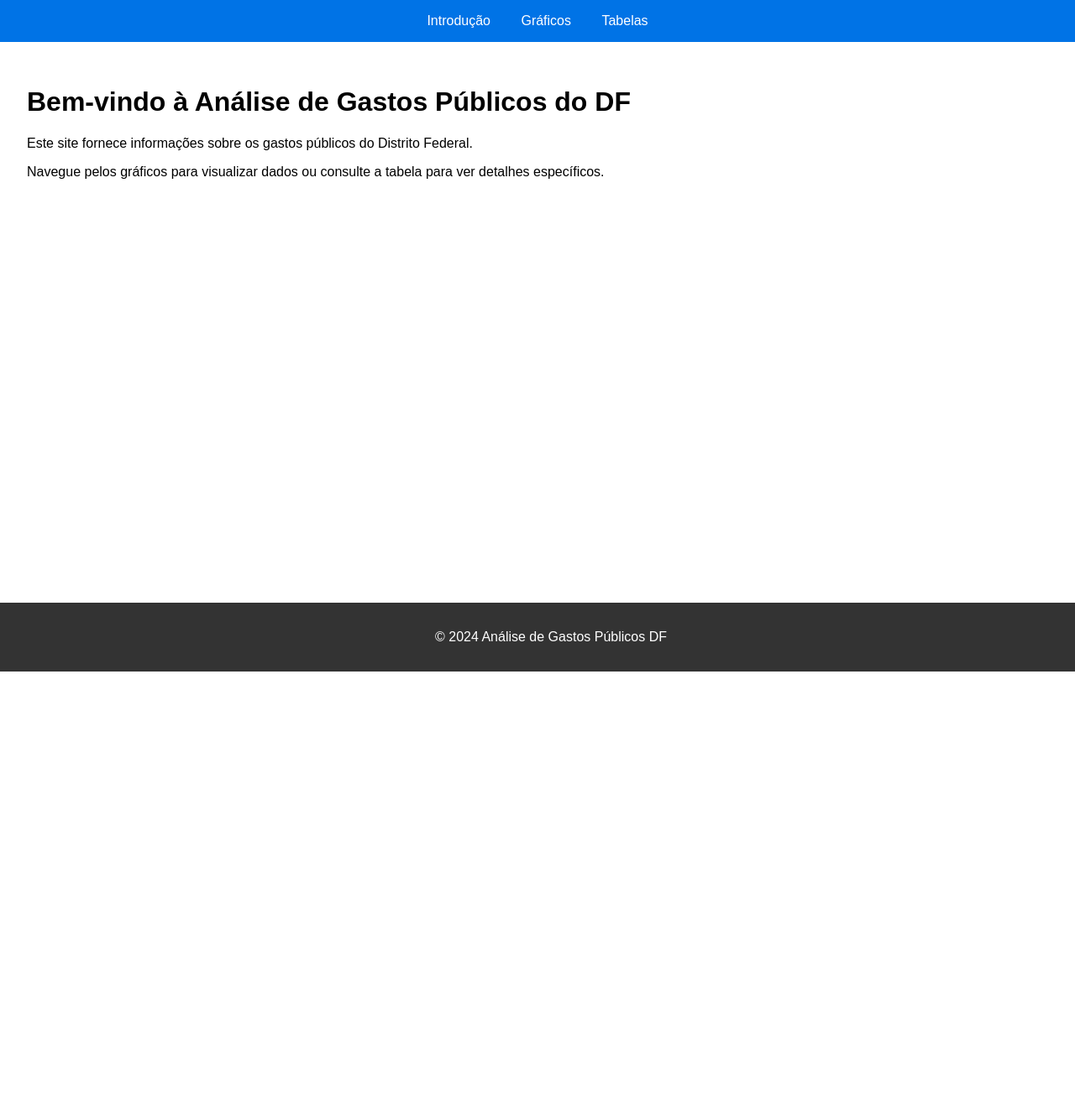
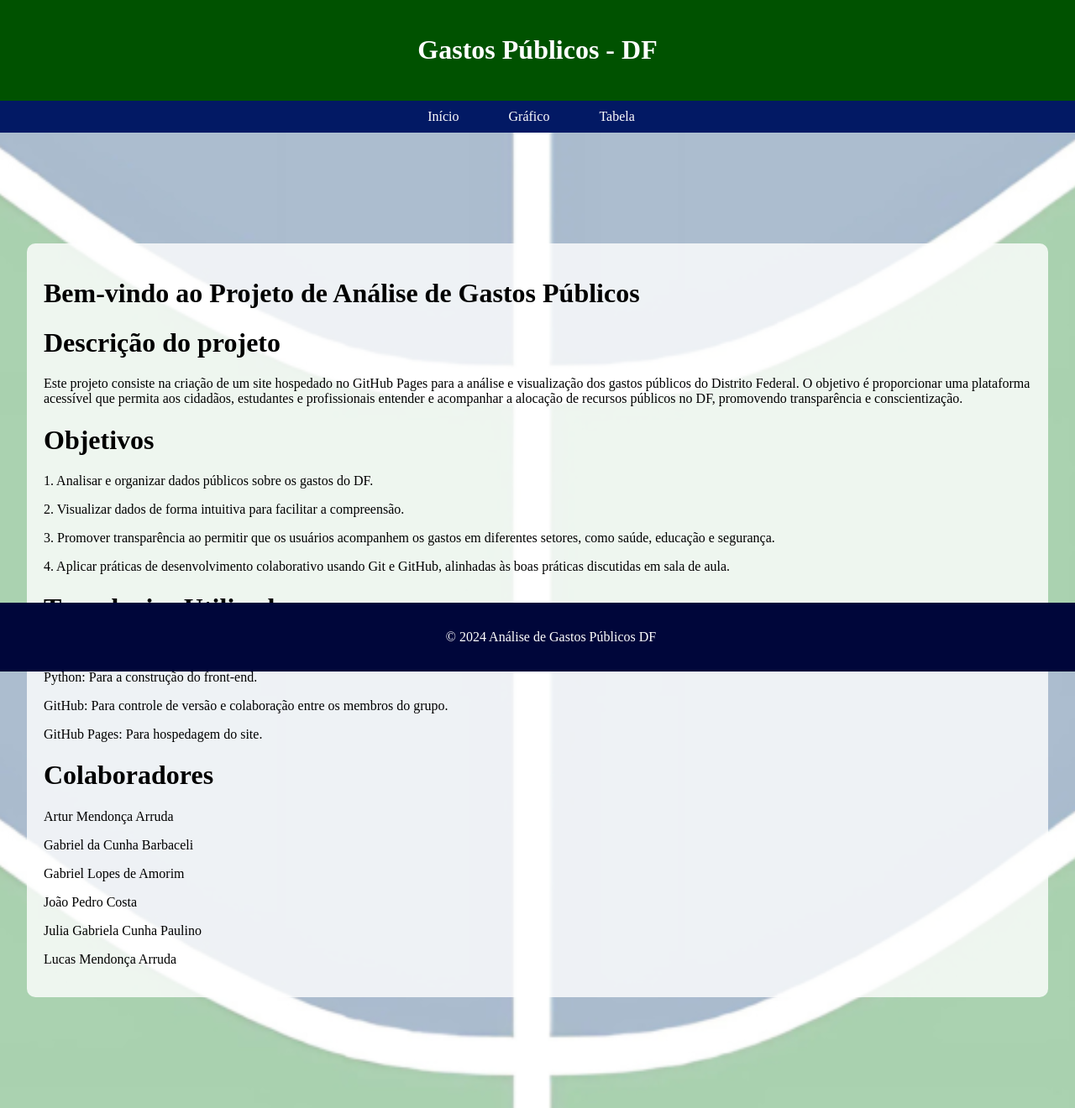
Before and after one commit to unb-mds/Squad13, a Flask app: page / in a window 1280 px wide. Shown: the whole page at 84% size. Before the commit the page ends 800 px from the top, so only its background shows below. Run offline with Flask 2, Linux system fonts and the light colour scheme.

Commit message:
Atualização do Front

```diff
--- /dev/null
+++ b/codigo/project/static/css/style.css
@@ -0,0 +1,90 @@
+body {
+    font-family: Arial, sans-serif;
+    margin: 0;
+    padding: 0;
+}
+
+header {
+    background-color: #005200;
+    color: white;
+    font-family: "Times New Roman", serif;
+    padding: 20px;
+    text-align: center;
+}
+
+nav {
+    background-color: #021964;
+    padding: 10px;
+}
+
+nav ul {
+    list-style-type: none;
+    margin: 0;
+    padding: 0;
+    overflow: hidden;
+    text-align: center;
+}
+nav ul li {
+    display: inline-block;
+    margin-right: 15px;
+}
+nav ul li a {
+    color: white;
+    text-decoration: none;
+    font-family: "Times New Roman", serif;
+    padding: 10px 20px;
+}
+nav ul li a:hover {
+    background-color: #323285;
+    border-radius: 5px;
+}
+
+main {
+    padding: 2rem;
+}
+
+table {
+    width: 100%;
+    border-collapse: collapse;
+    margin-top: 1rem;
+}
+
+table, th, td {
+    border: 1px solid #ddd;
+    padding: 0.5rem;
+}
+
+th {
+    background-color: #191970;
+    color: white;
+}
+
+footer {
+    background-color: #00063a;
+    color: white;
+    text-align: center;
+    padding: 1rem;
+    position: fixed;
+    bottom: 0;
+    width: 100%;
+}
+
+body.index-page {
+    background-image: url('/static/images/fundo.jpg'); /* Caminho para a imagem */
+    background-repeat: no-repeat; /* Evita repetição da imagem */
+    background-size: cover;        /* Faz com que a imagem cubra toda a tela */
+    background-attachment: fixed; /* Faz o fundo permanecer fixo ao rolar a página */
+    background-position: center;  /* Centraliza a imagem */
+    color: black;                 /* Torna o texto legível (opcional) */
+    font-family: "Times New Roman", serif;
+}
+
+.content {
+    background-color: rgba(255, 255, 255, 0.8); /* Fundo branco translúcido */
+    padding: 20px;
+    border-radius: 10px;                  /* Arredonda as bordas */
+    max-width: 1200px;                     /* Limita a largura do conteúdo */
+    margin: 100px auto;                   /* Centraliza o conteúdo na página */
+    text-align: left;                   /* Centraliza o texto */
+    color: black;                         /* Texto preto */
+}
--- a/codigo/project/static/style.css
+++ /dev/null
@@ -1,48 +0,0 @@
-body {
-    font-family: Arial, sans-serif;
-    margin: 0;
-    padding: 0;
-}
-
-header {
-    background-color: #0073e6;
-    padding: 1rem;
-    color: white;
-    text-align: center;
-}
-
-header nav a {
-    color: white;
-    margin: 0 1rem;
-    text-decoration: none;
-}
-
-main {
-    padding: 2rem;
-}
-
-table {
-    width: 100%;
-    border-collapse: collapse;
-    margin-top: 1rem;
-}
-
-table, th, td {
-    border: 1px solid #ddd;
-    padding: 0.5rem;
-}
-
-th {
-    background-color: #0073e6;
-    color: white;
-}
-
-footer {
-    background-color: #333;
-    color: white;
-    text-align: center;
-    padding: 1rem;
-    position: fixed;
-    bottom: 0;
-    width: 100%;
-}
--- a/codigo/project/templates/base.html
+++ b/codigo/project/templates/base.html
@@ -4,15 +4,21 @@
     <meta charset="UTF-8">
     <meta name="viewport" content="width=device-width, initial-scale=1.0">
     <title>Gastos Públicos DF</title>
-    <link rel="stylesheet" href="{{ url_for('static', filename='style.css') }}">
+    <link rel="stylesheet" href="{{ url_for('static', filename='css/style.css') }}">
+    <link rel="icon" type="image/png" sizes="32x32" href="filename=image/favicon-32x32.png">
 </head>
 <body>
     <header>
-        <nav>
-            <a href="/">Introdução</a>
-            <a href="/charts">Gráficos</a>
-            <a href="/tables">Tabelas</a>
-        </nav>
+        <h1>Gastos Públicos - DF</h1>
+    </header>
+
+    <nav>
+        <ul>
+            <li><a href="/">Início</a></li>
+            <li><a href="/charts">Gráfico</a></li>
+            <li><a href="/tables">Tabela</a></li>
+        </ul>
+    </nav>
     </header>
     <main>
         {% block content %}{% endblock %}
--- a/codigo/project/templates/index.html
+++ b/codigo/project/templates/index.html
@@ -1,7 +1,35 @@
 {% extends 'base.html' %}
 
 {% block content %}
-<h1>Bem-vindo à Análise de Gastos Públicos do DF</h1>
-<p>Este site fornece informações sobre os gastos públicos do Distrito Federal.</p>
-<p>Navegue pelos gráficos para visualizar dados ou consulte a tabela para ver detalhes específicos.</p>
+<body class="index-page">
+    <!-- Conteúdo da página -->
+    <div class="content">
+        <h1>Bem-vindo ao Projeto de Análise de Gastos Públicos</h1>
+        <h1> Descrição do projeto</h1>
+        <p>
+            Este projeto consiste na criação de um site hospedado no GitHub Pages para a
+            análise e visualização dos gastos públicos do Distrito Federal. O objetivo é
+            proporcionar uma plataforma acessível que permita aos cidadãos, estudantes e
+            profissionais entender e acompanhar a alocação de recursos públicos no DF,
+            promovendo transparência e conscientização.
+        </p>
+        <h1> Objetivos</h1>
+        <p>1. Analisar e organizar dados públicos sobre os gastos do DF.</p>
+        <p>2. Visualizar dados de forma intuitiva para facilitar a compreensão.</p>
+        <p>3. Promover transparência ao permitir que os usuários acompanhem os gastos em diferentes setores, como saúde, educação e segurança.</p>
+        <p>4. Aplicar práticas de desenvolvimento colaborativo usando Git e GitHub, alinhadas às boas práticas discutidas em sala de aula.</p>
+        <h1> Tecnologias Utilizadas</h1>
+        <p>HTML, CSS: Para a construção do front-end.</p>
+        <p>Python: Para a construção do front-end.</p>
+        <p>GitHub: Para controle de versão e colaboração entre os membros do grupo.</p>
+        <p>GitHub Pages: Para hospedagem do site.</p>
+        <h1> Colaboradores</h1>
+        <p>Artur Mendonça Arruda</p>
+        <p>Gabriel da Cunha Barbaceli</p>
+        <p>Gabriel Lopes de Amorim</p>
+        <p>João Pedro Costa</p>
+        <p>Julia Gabriela Cunha Paulino</p>
+        <p>Lucas Mendonça Arruda</p>
+    </div>
+</body>
 {% endblock %}
```
Also changed, not shown: codigo/project/static/images/favicon-32x32.png (added), codigo/project/static/images/fundo.jpg (added).
